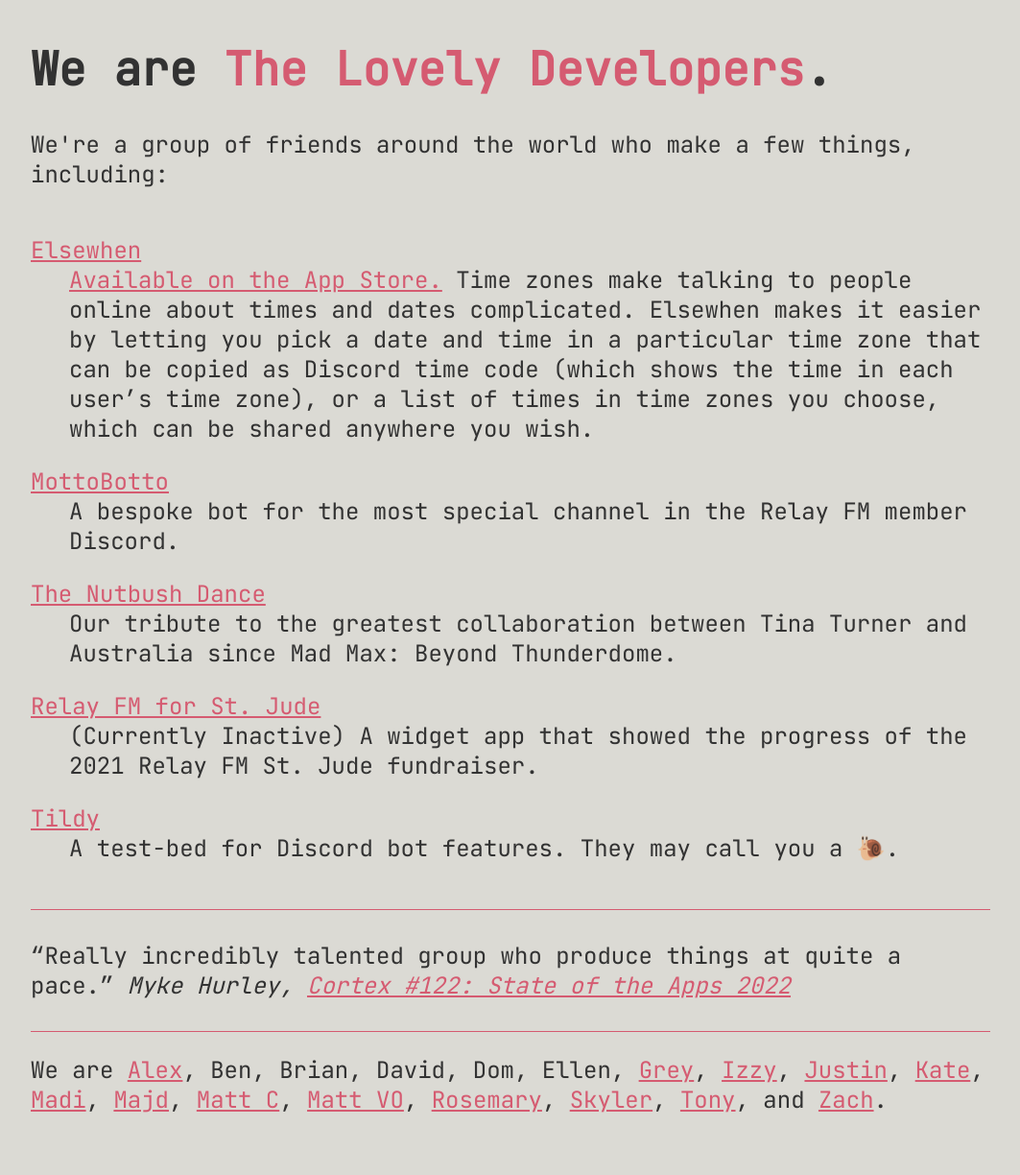
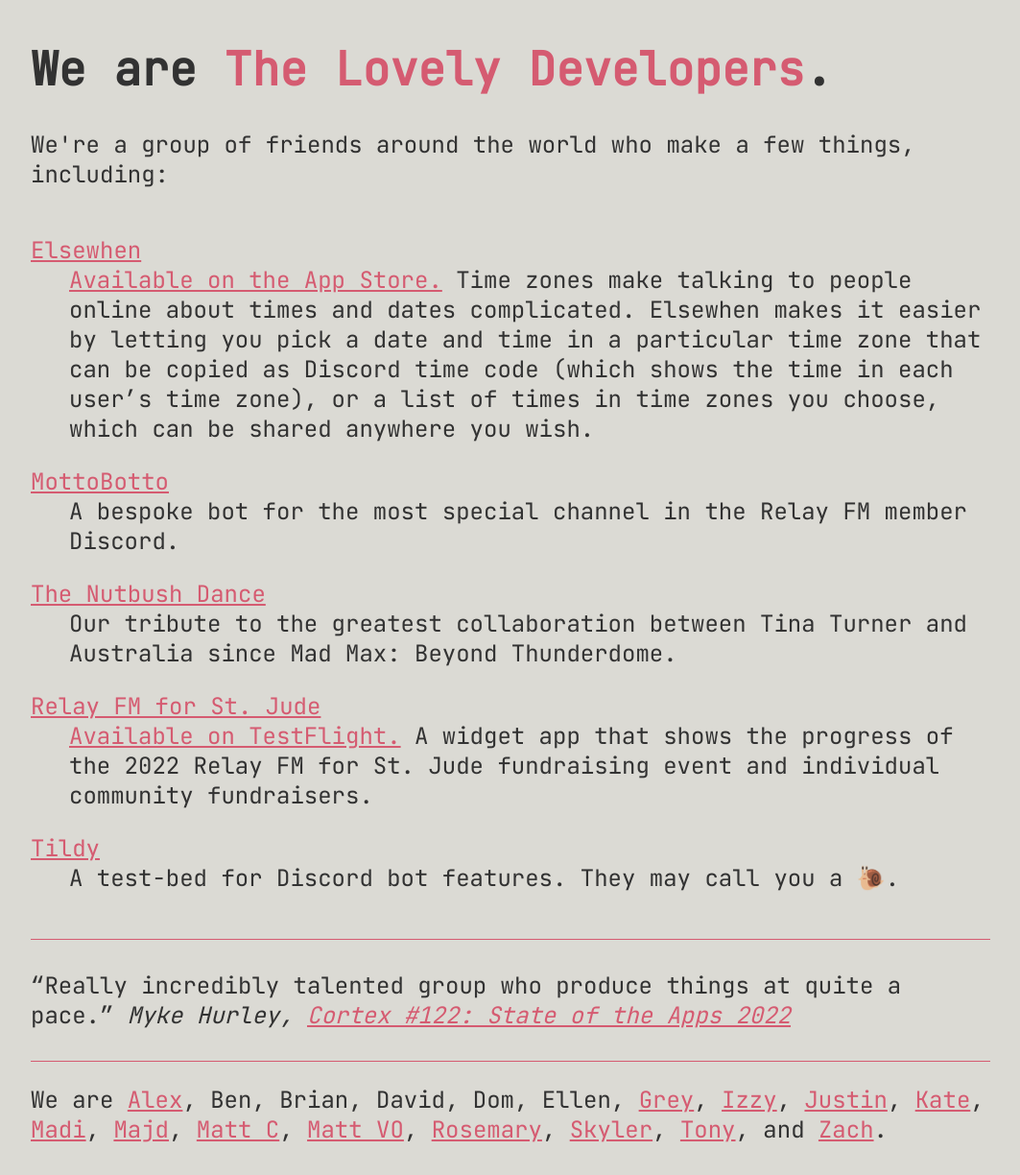
Before and after one commit to Lovely-Development-Team/tildy.dev, a Jekyll site: the page built from docs/index.html, in a window 1280 px wide. Shown: the whole page at 96% size, without its empty margins (108-1171 px from the left). Built offline with Jekyll 4.4.1, drawn with Linux system fonts in a browser that asks for light colours; before the commit the page ends 1193 px from its top, so only the background shows below that.

Commit message:
Moved St. Jude project back to active

```diff
--- a/docs/_data/projects.json
+++ b/docs/_data/projects.json
@@ -18,7 +18,7 @@
 		{
 			"name": "Relay FM for St. Jude",
 			"link": "https://github.com/Lovely-Development-Team/St-Jude-Widget-App",
-			"description": "(Currently Inactive) A widget app that showed the progress of the 2021 Relay FM St. Jude fundraiser."
+			"description": "[Available on TestFlight.](https://testflight.apple.com/join/8jDR0K1F) A widget app that shows the progress of the 2022 Relay FM for St. Jude fundraising event and individual community fundraisers."
 		},
 		{
 			"name": "Tildy",
```
